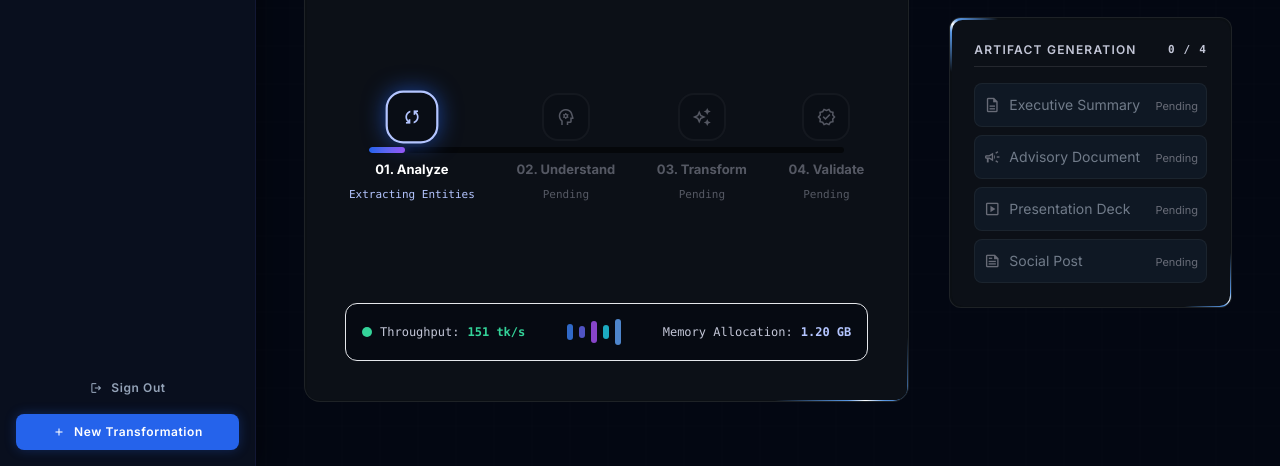
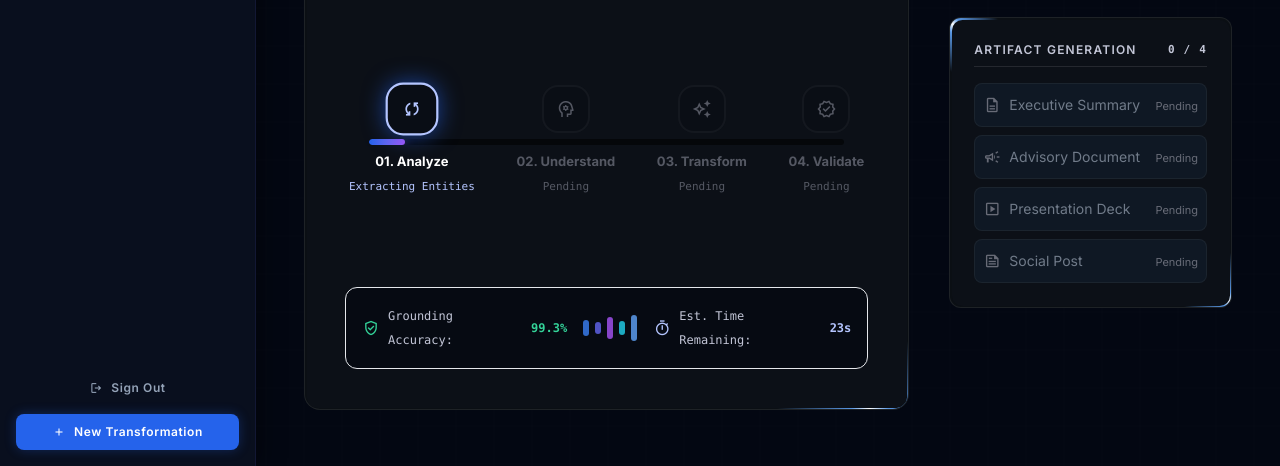
Before and after one commit to tahirazeem145/Transform-AI, a plain HTML site: page transformation-processing.html in a window 1280 px wide. Shown: the part 334-800 px from the top of the page. Drawn offline with nearby package versions, Linux system fonts and the light colour scheme.

Commit message:
Replace Throughput and Memory Allocation with Grounding Accuracy and dynamic ETA countdown

```diff
--- a/transformation-processing.html
+++ b/transformation-processing.html
@@ -512,9 +512,9 @@
                         <!-- Live Telemetry Matrix & Waveform HUD -->
                         <div class="w-full bg-[#060a12]/90 border border-white/8 rounded-xl p-md flex items-center justify-between gap-md text-[12px] font-mono mt-lg">
                             <div class="flex items-center gap-sm">
-                                <span class="w-2.5 h-2.5 rounded-full bg-emerald-400 animate-ping"></span>
-                                <span class="text-on-surface-variant">Throughput:</span>
-                                <span class="text-emerald-400 font-bold" id="liveTokensRate">148 tk/s</span>
+                                <span class="material-symbols-outlined text-emerald-400 text-[18px]">verified_user</span>
+                                <span class="text-on-surface-variant">Grounding Accuracy:</span>
+                                <span class="text-emerald-400 font-bold" id="liveGroundingRate">99.4%</span>
                             </div>
 
                             <!-- Animated Tensor Waveform -->
@@ -527,8 +527,9 @@
                             </div>
 
                             <div class="flex items-center gap-sm">
-                                <span class="text-on-surface-variant">Memory Allocation:</span>
-                                <span class="text-primary font-bold" id="liveMemoryUsage">1.25 GB</span>
+                                <span class="material-symbols-outlined text-primary text-[18px]">timer</span>
+                                <span class="text-on-surface-variant">Est. Time Remaining:</span>
+                                <span class="text-primary font-bold" id="liveEta">12s</span>
                             </div>
                         </div>
                     </div>
@@ -810,16 +811,16 @@
                         progressCircle.style.strokeDashoffset = offset;
                     }
 
-                    // Dynamic live telemetry fluctuations
-                    const tokensEl = document.getElementById('liveTokensRate');
-                    const memoryEl = document.getElementById('liveMemoryUsage');
-                    if (tokensEl) {
-                        const jitterRate = Math.floor(138 + Math.random() * 24);
-                        tokensEl.innerText = `${jitterRate} tk/s`;
+                    // Dynamic live telemetry fluctuations (Grounding Accuracy & ETA countdown)
+                    const groundingEl = document.getElementById('liveGroundingRate');
+                    const etaEl = document.getElementById('liveEta');
+                    if (groundingEl) {
+                        const jitterRate = (98.8 + Math.random() * 0.9).toFixed(1);
+                        groundingEl.innerText = `${jitterRate}%`;
                     }
-                    if (memoryEl) {
-                        const currentMem = (1.1 + (progress * 0.012)).toFixed(2);
-                        memoryEl.innerText = `${currentMem} GB`;
+                    if (etaEl) {
+                        const remainingSeconds = Math.max(0, Math.ceil((100 - progress) * 0.25));
+                        etaEl.innerText = remainingSeconds > 0 ? `${remainingSeconds}s` : 'Ready';
                     }
 
                     // Check triggers
```
